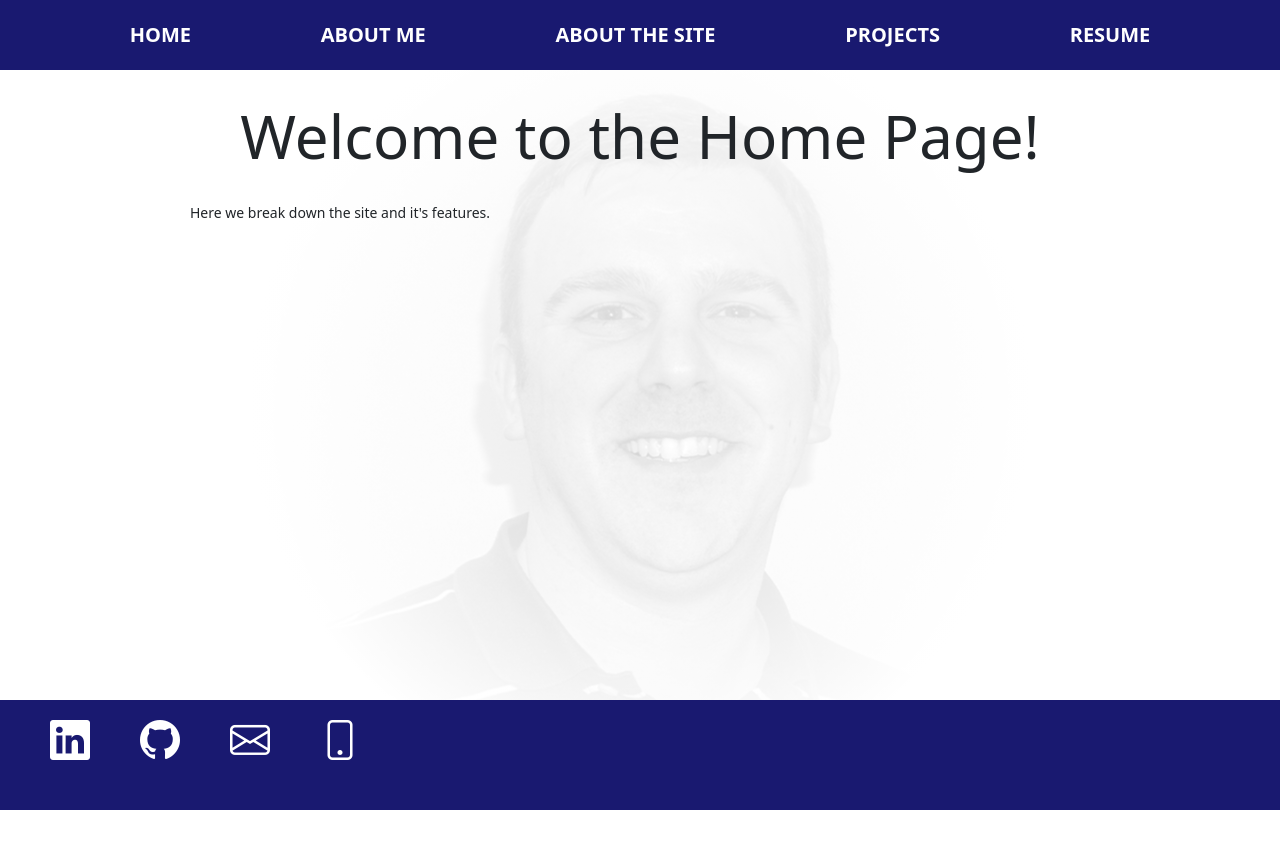
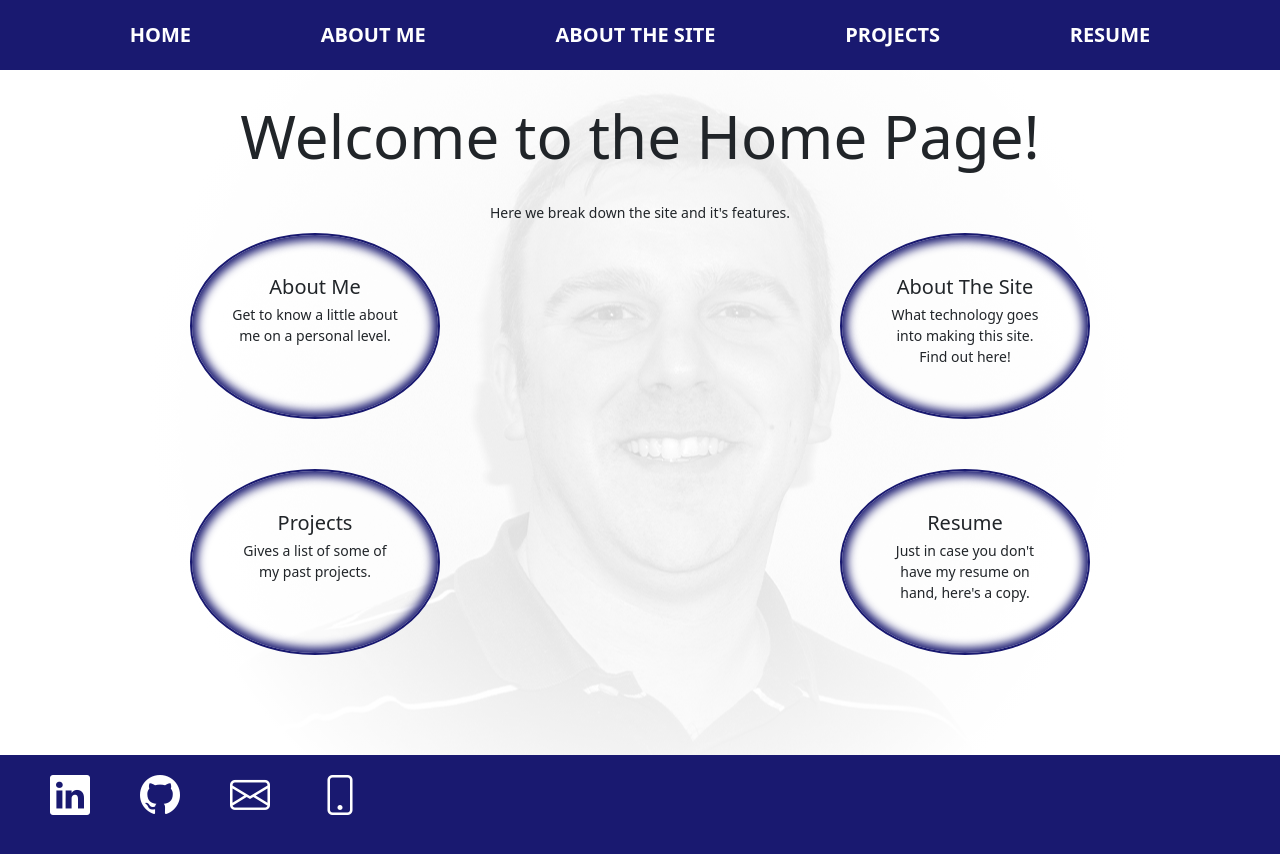
Before and after one commit to DaveKeith/firebase-portfolio, a Next.js app: page / in a window 1280 px wide. Shown: the top 854 px of the page. Before the commit the page ends 810 px from the top, so only its background shows below. Built offline with nearby package versions, Linux system fonts and the light colour scheme.

Commit message:
now we have a home page

```diff
--- a/components/project/project-item.module.scss
+++ b/components/project/project-item.module.scss
@@ -2,6 +2,7 @@
     border: 0.1rem solid midnightblue;
     padding: 2rem;
     transition: box-shadow 0.5s linear, transform 0.5s linear;
+    background-color: rgba(255, 255, 255, 0.6);
 
     &:hover{
         cursor: pointer;
--- a/pages/_app.js
+++ b/pages/_app.js
@@ -12,6 +12,7 @@ const AppComponent = ({ Component, pageProps }) => {
                 <title>David Keith Portfolio</title>
             </Head>
             <Component {...pageProps} />
+            <div className='bg-face' />
         </Layout>
     );
 };
--- a/pages/about-me/index.js
+++ b/pages/about-me/index.js
@@ -22,7 +22,6 @@ const AboutMe = () => {
             <p>{"I'm a Navy Veteran.  Served out of Mayport, Florida (near Jacksonville) and served aboard a frigate called the USS Underwood (FFG36) and a cruiser called the USS Gettysburg (CG64)."}</p>
             <p>{"Even before that, I travelled quite a bit"}</p>
         </section>
-        <div className='bg-face' />
     </Fragment>
 }
 
--- a/pages/index.js
+++ b/pages/index.js
@@ -1,14 +1,40 @@
 import { Fragment } from "react";
 import { withRouter } from "next/router";
 import Headline from "../components/header/headline";
+import Link from "next/link";
 
 const HomePage = () => {
     return <Fragment>
         <Headline text={"Welcome to the Home Page!"} />
         <section className="content">
-            <p>Here we break down the site and {"it's"} features.</p>
+            <p className="text-center">Here we break down the site and {"it's"} features.</p>
+            <div className="home-grid">
+                <Link href='/about-me' passHref>
+                    <div className="home-grid__item home-grid__item--left">
+                        <h2>About Me</h2>
+                        <p>Get to know a little about me on a personal level.</p>
+                    </div>
+                </Link>
+                <Link href='/about-the-site' passHref>
+                    <div className="home-grid__item home-grid__item--right">
+                        <h2>About The Site</h2>
+                        <p>What technology goes into making this site.  Find out here!</p>
+                    </div>
+                </Link>
+                <Link href='/projects' passHref>
+                    <div className="home-grid__item home-grid__item--left">
+                        <h2>Projects</h2>
+                        <p>Gives a list of some of my past projects.</p>
+                    </div>
+                </Link>
+                <Link href='/resume' passHref>
+                    <div className="home-grid__item home-grid__item--right">
+                        <h2>Resume</h2>
+                        <p>Just in case you {"don't"} have my resume on hand, {"here's"} a copy.</p>
+                    </div>
+                </Link>
+            </div>
         </section>
-        <div className='bg-face' />
     </Fragment>
 }
 
--- a/styles/components/_bg-face.scss
+++ b/styles/components/_bg-face.scss
@@ -2,8 +2,7 @@
     position: absolute;
     top: 0;
     height: 100vh;
-    width: 90rem;
-    left: calc(50% - 45rem);
+    width: 100vw;
     z-index: -10;
     background-image: radial-gradient(circle at center, rgba(255, 255, 255, 0.8) 0, rgba(255, 255, 255, 1) 65%), url(/imgs/davekeithpic.jpg);
     background-position: center;
--- a/styles/globals.scss
+++ b/styles/globals.scss
@@ -11,5 +11,6 @@
 @import "pages/content";
 @import "pages/about-me";
 @import "pages/about-tech";
+@import "pages/home-grid";
 @import "pages/jobs";
 @import "pages/projects-grid";
--- a/styles/pages/_about-tech.scss
+++ b/styles/pages/_about-tech.scss
@@ -1,10 +1,10 @@
 .about{
     &--git{
-        background-color: whitesmoke;
+        background-color: rgba(lightgrey, 0.3);
         display: grid;
         grid-template-columns: 10rem 1fr;
         grid-template-rows: calc(2rem + 0.6vw) 1fr;
-        grid-gap: 1rem 3rem;
+        gap: 1rem 3rem;
         padding: 1rem 3rem;
 
         @include respond(phone){ // width < 600
@@ -31,7 +31,7 @@
         display: grid;
         grid-template-columns: 1fr 20rem;
         grid-template-rows: calc(2rem + 0.6vw) 1fr;
-        grid-gap: 1rem 0;
+        gap: 1rem 0;
 
         @include respond(phone){ // width < 600
             grid-template-columns: 1fr 15rem;
@@ -58,7 +58,7 @@
     }
 
     &--css{
-        background-color: whitesmoke;
+        background-color: rgba(lightgrey, 0.3);
         padding: 1rem 3rem;
 
         h3{
@@ -74,7 +74,7 @@
         display: grid;
         grid-template-columns: 16rem 1fr;
         grid-template-rows: calc(2rem + 0.6vw) 16rem 1fr;
-        grid-gap: 1rem 3rem;
+        gap: 1rem 3rem;
 
         @include respond(phone){ // width < 600
             grid-template-columns: 10rem 1fr;
--- /dev/null
+++ b/styles/pages/_home-grid.scss
@@ -0,0 +1,34 @@
+.home-grid{
+    display: grid;
+    grid-template-columns: 1fr 1fr;
+    grid-template-rows: 1fr 1fr;
+    gap: 5rem;
+
+    &__item{
+        background-color: rgba(255, 255, 255, 0.3);
+        width: 25rem;
+        padding: 4rem;
+        text-align: center;
+        border: 2px solid midnightblue;
+        border-radius: 50%;
+        box-shadow: inset 0 0 1rem 0.5rem midnightblue;
+        transition: box-shadow 0.5s linear, transform 0.5s linear;
+
+        &--right{
+            justify-self: end;
+        }
+
+        &:hover{
+            cursor: pointer;
+            box-shadow: inset 0 0 0.5rem 0.25rem midnightblue;
+            transform: scale(1.4);
+            transition: box-shadow 1s cubic-bezier(1, 2.5, 0.4, 1.8), transform 1s cubic-bezier(1, 2.5, 0.4, 1.8);
+        }
+    }
+
+    @include respond(phone){
+        display: flex;
+        flex-direction: column;
+        align-items: center;
+    }
+}
--- a/styles/pages/_jobs.scss
+++ b/styles/pages/_jobs.scss
@@ -4,7 +4,7 @@
     }
 
     &:nth-child(even){
-        background-color: whitesmoke;
+        background-color: rgba(lightgrey, 0.3);
         border: 2px solid midnightblue;
     }
 
--- a/styles/pages/_projects-grid.scss
+++ b/styles/pages/_projects-grid.scss
@@ -3,7 +3,7 @@
     justify-items: center;
     grid-template-columns: 1fr 1fr;
     grid-template-rows: 1fr;
-    grid-gap: 3rem;
+    gap: 3rem;
 
     @include respond(phone) { // width < 600?
         grid-template-columns: 1fr;
```
